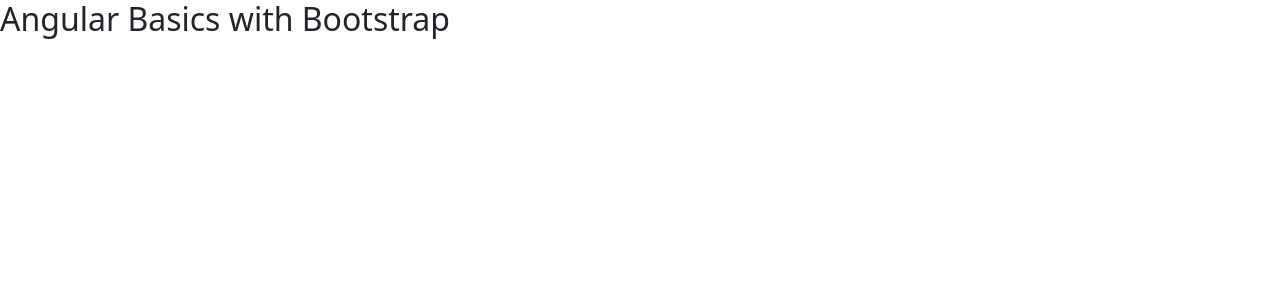
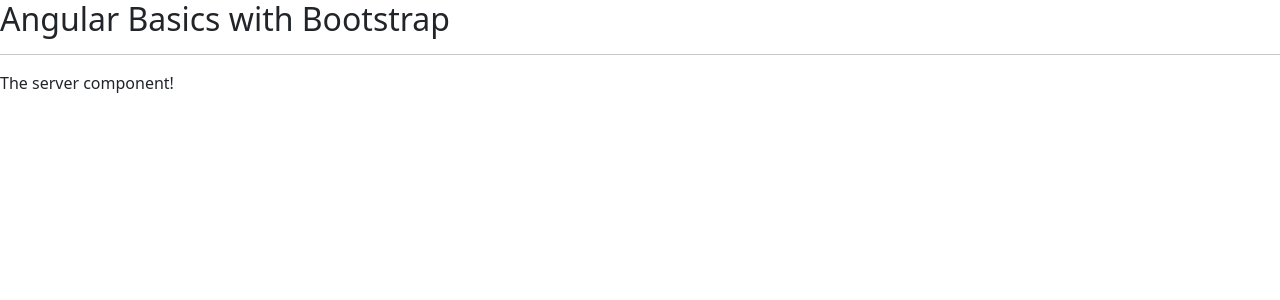
Before and after one commit to itfernandolira/angular-basics, an Angular app: page / in a window 1280 px wide. Shown: the top 300 px of the page. Built offline with nearby package versions, Linux system fonts and the light colour scheme.

Commit message:
Add server Component

```diff
--- a/src/app/app.component.html
+++ b/src/app/app.component.html
@@ -1 +1,3 @@
 <h2>Angular Basics with Bootstrap</h2>
+<hr>
+<app-server></app-server>
--- a/src/app/app.module.ts
+++ b/src/app/app.module.ts
@@ -2,10 +2,12 @@
 import { BrowserModule } from '@angular/platform-browser';
 
 import { AppComponent } from './app.component';
+import { ServerComponent } from './server/server.component';
 
 @NgModule({
   declarations: [
-    AppComponent
+    AppComponent,
+    ServerComponent
   ],
   imports: [
     BrowserModule
--- /dev/null
+++ b/src/app/server/server.component.html
@@ -0,0 +1 @@
+<p>The server component!</p>
```
Also changed, not shown: src/app/server/server.component.ts (added, +10 -0 lines), src/app/server/server.component.css (added).
